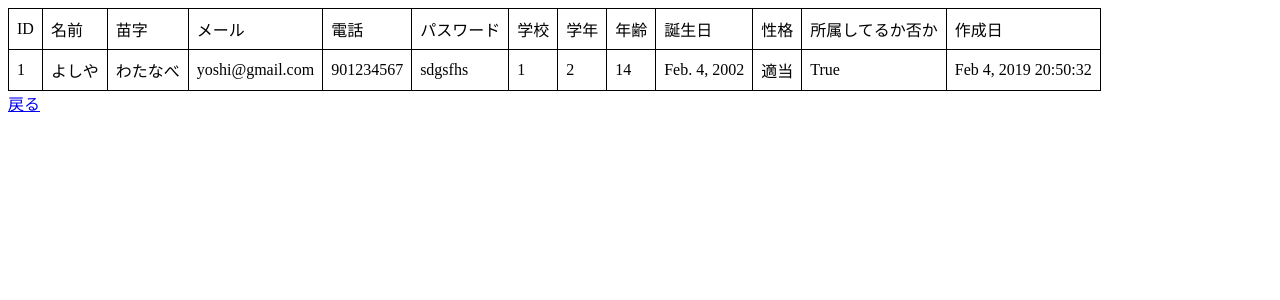
After one commit to 448Watanabe/managa_hr, a Django app: page /manage_hr_app/detail/1/ in a window 1280 px wide. The commit adds this page. Shown: the top 300 px of the page. Run offline with Django 3.2, Linux system fonts and the light colour scheme; data comes from the database, SQL or seed files in the repository.

Commit message:
created detail view page

```diff
--- a/manage_hr/manage_hr_app/models.py
+++ b/manage_hr/manage_hr_app/models.py
@@ -15,7 +15,7 @@ class Student(models.Model):
     age = models.PositiveSmallIntegerField(null = False)
     bday = models.DateField(null = True)
     chara = models.TextField(null = True)
-    flag = models.BooleanField(null = False, default = True)
+    flag = models.BooleanField(null = False, default = True) # 塾に所属しているか否か
     created_date = models.DateTimeField(auto_now=False, auto_now_add=True, editable=False)
     # created_date = models.DateTimeField(False, True, editable=False, default=datetime.now()) だとエラーになる
     def __str__(self):
--- /dev/null
+++ b/manage_hr/manage_hr_app/templates/manage_hr_app/student_detail.html
@@ -0,0 +1,44 @@
+{%load static %}
+<head>
+    <link rel="stylesheet" type="text/css" href="{% static "table.css" %}">
+</head>
+<title>生徒情報</title>
+
+{% block content %}
+<table>
+	<tr>
+	    <td>ID</td>
+	    <td>名前</td>
+	    <td>苗字</td>
+	    <td>メール</td>
+	    <td>電話</td>
+	    <td>パスワード</td>
+	    <td>学校</td>
+	    <td>学年</td>
+	    <td>年齢</td>
+	    <td>誕生日</td>
+	    <td>性格</td>
+	    <td>所属してるか否か</td>
+	    <td>作成日</td>
+	  </tr>
+	<tr>
+		<td>{{ student.id }}</td>
+		<td>{{ student.first_name }}</td>
+		<td>{{ student.last_name }}</td>
+		<td>{{ student.email }}</td>
+		<td>{{ student.phone }}</td>
+		<td>{{ student.password }}</td>
+		<td>{{ student.school_id }}</td>
+		<td>{{ student.grade }}</td>
+		<td>{{ student.age }}</td>
+		<td>{{ student.bday }}</td>
+		<td>{{ student.chara }}</td>
+		<td>{{ student.flag }}</td>
+		<td><time>{{ student.created_date|date:"M j, Y H:i:s" }}</time></td>
+		<!-- dateの参照:
+             https://dot-blog.jp/news/django-template-date/ -->
+	</tr>
+</table>
+
+<a href = "{% url 'manage_hr_app:index' %}">戻る</a>
+{% endblock %}
--- a/manage_hr/manage_hr_app/templates/manage_hr_app/student_list.html
+++ b/manage_hr/manage_hr_app/templates/manage_hr_app/student_list.html
@@ -2,12 +2,13 @@
 
 <head>
     <link rel="stylesheet" type="text/css" href="{% static "table.css" %}">
-  </head>
+</head>
 
 {% block content %}
 <table>
   <tr>
     <td>ナンバー</td>
+    <td>ID</td>
     <td>名前</td>
     <td>苗字</td>
   </tr>
@@ -18,6 +19,7 @@
       <div class="card-body">
         <tr>
             <td>{{ forloop.counter }}</td>
+          <td><a href = "{% url 'manage_hr_app:detail' student.id %}">{{ student.id }}</a></td>
           <td>{{ student.first_name }}</td>
           <td>{{ student.last_name }}</td>
         </tr>
--- a/manage_hr/manage_hr_app/urls.py
+++ b/manage_hr/manage_hr_app/urls.py
@@ -1,9 +1,10 @@
 from django.urls import path
 from . import views
 
-app_manage = "manage_hr_app"
+app_name = "manage_hr_app"
 
 
 urlpatterns = [
     path('', views.IndexView.as_view(), name='index'),
+    path('detail/<int:pk>/', views.DetailView.as_view(), name='detail'),
 ]
--- a/manage_hr/manage_hr_app/views.py
+++ b/manage_hr/manage_hr_app/views.py
@@ -22,3 +22,6 @@ class IndexView(generic.ListView):
             )
         return queryset
     """
+
+class DetailView(generic.DetailView):
+    model = Student
```
Also changed, not shown: manage_hr/manage_hr_app/templates/manage_hr_app/stundent_detail.html (deleted, +0 -20 lines).
